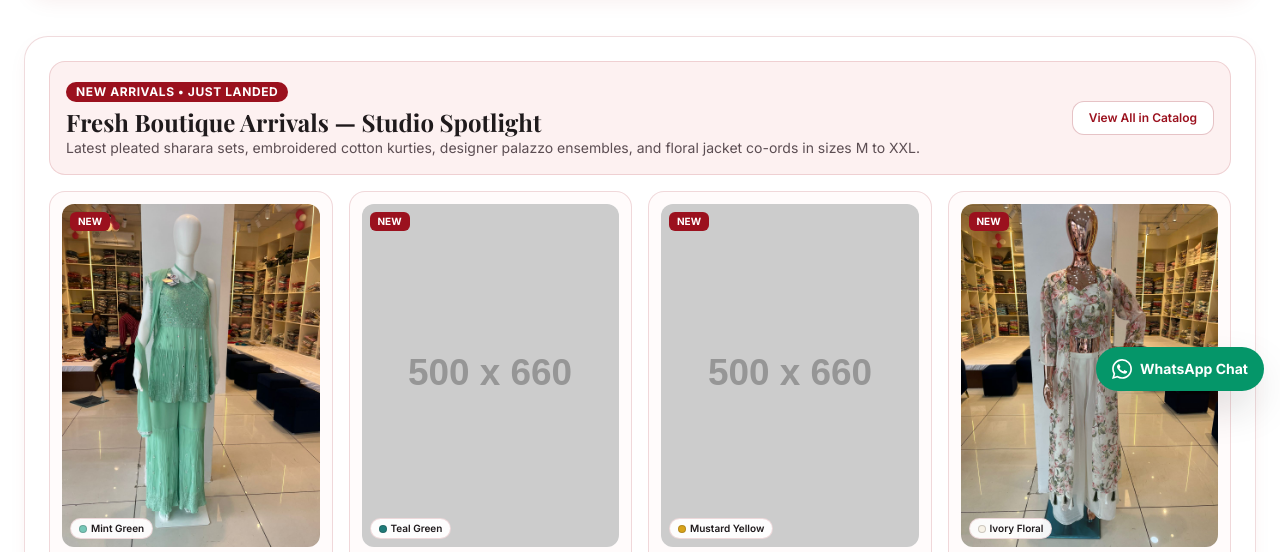
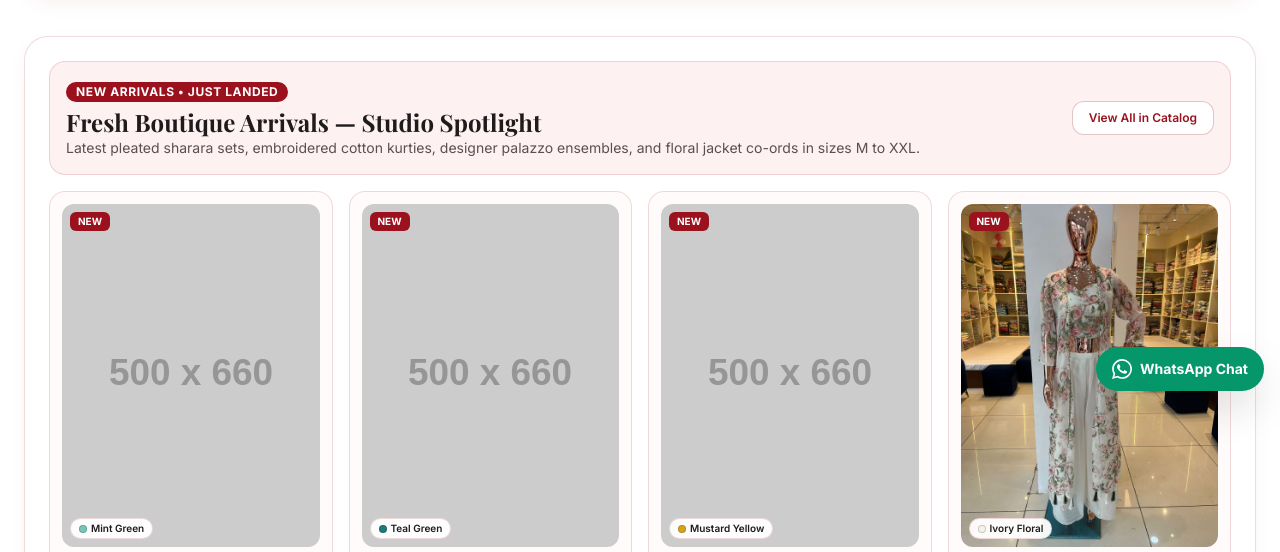
Before and after one commit to yuvrajgelot/Saawariya, a plain HTML site: page index.html in a window 1280 px wide. Shown: the part 393-945 px from the top of the page. Drawn offline with nearby package versions, Linux system fonts and the light colour scheme; placeholder pictures from the web are drawn by us; a web font is replaced by a local one.

Commit message:
Update index.html

```diff
--- a/index.html
+++ b/index.html
@@ -999,7 +999,7 @@
         sizes: ['M', 'L', 'XL', 'XXL'],
         colors: ['Mint Green', 'Blush Rose', 'Lavender'],
         photo: '8411db4e.jpeg',
-        fallbackPhoto: 'product4.jpeg',
+        fallbackPhoto: '',
         isNewArrival: true,
         isFestivalOffer: true,
         fitNote: 'Graceful pleated peplum kurti paired with flared sharara & lace-bordered dupatta.',
```
